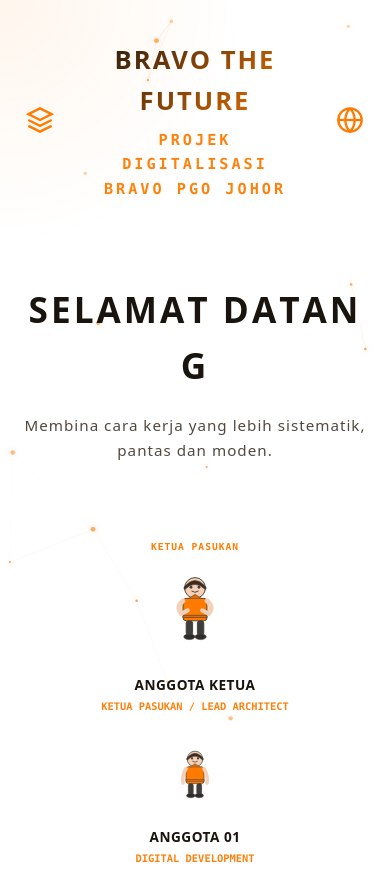
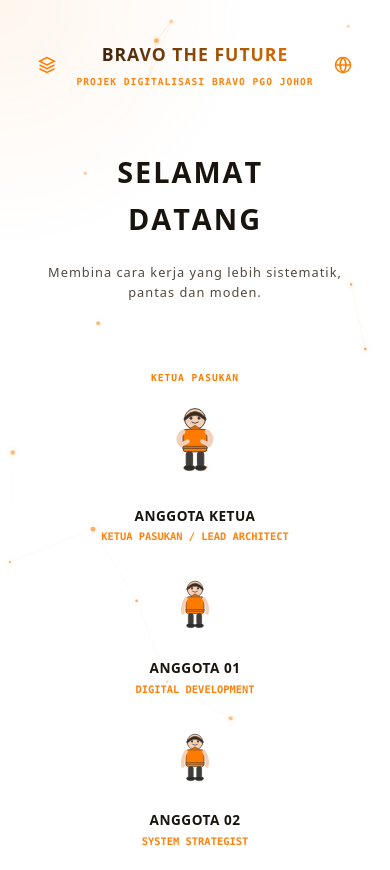
Before and after one commit to pgojhbravo5/BRAVO-THE-FUTURE, a website: page index.html in a window 390 px wide. Shown: the top 870 px of the page. Drawn offline with Linux system fonts and the light colour scheme.

Commit message:
Update index.html

```diff
--- a/index.html
+++ b/index.html
@@ -79,9 +79,6 @@
             pointer-events: none;
         }
 
-        /* Digital Grid — DIBUANG SEPENUHNYA */
-        /* .digital-grid { ... }  tidak lagi wujud */
-
         .cursor-glow {
             position: fixed;
             width: 500px;
@@ -200,12 +197,13 @@
            ========================================================================== */
         .hero-section {
             text-align: center;
-            padding: 60px 0 40px;
-            min-height: 220px;
+            padding: 40px 0 30px;
+            min-height: 200px;
             display: flex;
             flex-direction: column;
             align-items: center;
             justify-content: center;
+            width: 100%;
         }
 
         .greeting-container {
@@ -218,9 +216,23 @@
             flex-wrap: wrap;
             justify-content: center;
             text-shadow: none;
-        }
-
-        .char-span {
+            text-align: center;
+            width: 100%;
+            max-width: 900px;
+            margin-left: auto;
+            margin-right: auto;
+        }
+
+        /* Setiap perkataan dalam baris berasingan untuk ucapan selamat datang */
+        .greeting-line {
+            display: flex;
+            flex-wrap: wrap;
+            justify-content: center;
+            width: 100%;
+            gap: 0 4px;
+        }
+
+        .greeting-line .char-span {
             display: inline-block;
             opacity: 0;
             transform: translateY(10px);
@@ -229,10 +241,18 @@
             white-space: pre;
         }
 
-        .char-span.visible {
+        .greeting-line .char-span.visible {
             opacity: 1;
             transform: translateY(0);
             filter: blur(0);
+        }
+
+        /* Pembahagian perkataan secara berbaris */
+        .greeting-word {
+            display: inline-flex;
+            flex-wrap: wrap;
+            justify-content: center;
+            margin: 0 3px;
         }
 
         .hero-subtext {
@@ -244,6 +264,7 @@
             transition: opacity 1s ease 0.5s;
             font-weight: 400;
             letter-spacing: 1px;
+            text-align: center;
         }
 
         .hero-subtext.visible {
@@ -1065,15 +1086,44 @@
 
         @media (max-width: 768px) {
             .brand-title {
-                font-size: 1.6rem;
+                font-size: 1.4rem;
                 letter-spacing: 2px;
             }
+            .brand-subtitle {
+                font-size: 0.75rem;
+                letter-spacing: 2px;
+            }
+            .header-top {
+                gap: 15px;
+            }
+            .logo-badge {
+                width: 48px;
+                height: 48px;
+            }
+            .logo-badge svg {
+                width: 22px;
+                height: 22px;
+            }
+
+            /* Saiz teks ucapan pada telefon - lebih kecil dan padat */
             .greeting-container {
-                font-size: 2.2rem;
+                font-size: 2.4rem;
                 letter-spacing: 3px;
-            }
+                max-width: 100%;
+                padding: 0 10px;
+            }
+
+            .greeting-line {
+                gap: 0 2px;
+            }
+
+            .greeting-word {
+                margin: 0 2px;
+            }
+
             .hero-subtext {
-                font-size: 0.95rem;
+                font-size: 0.9rem;
+                padding: 0 15px;
             }
 
             .glass-cards-grid {
@@ -1130,6 +1180,46 @@
         }
 
         @media (max-width: 480px) {
+            .brand-title {
+                font-size: 1.1rem;
+                letter-spacing: 1px;
+            }
+            .brand-subtitle {
+                font-size: 0.6rem;
+                letter-spacing: 1px;
+            }
+            .header-top {
+                gap: 10px;
+            }
+            .logo-badge {
+                width: 38px;
+                height: 38px;
+            }
+            .logo-badge svg {
+                width: 18px;
+                height: 18px;
+            }
+
+            /* Saiz teks ucapan pada telefon kecil - lebih kecil */
+            .greeting-container {
+                font-size: 1.8rem;
+                letter-spacing: 2px;
+                padding: 0 5px;
+            }
+
+            .greeting-line {
+                gap: 0 1px;
+            }
+
+            .greeting-word {
+                margin: 0 1px;
+            }
+
+            .hero-subtext {
+                font-size: 0.8rem;
+                padding: 0 10px;
+            }
+
             .node-leader .avatar-wrapper {
                 width: 100px;
                 height: 100px;
@@ -1155,6 +1245,16 @@
             .footer-siren svg {
                 width: 50px;
                 height: 50px;
+            }
+            .section-title {
+                font-size: 1.5rem;
+            }
+            .card-body-text {
+                font-size: 1.1rem;
+            }
+            .msg-line {
+                font-size: 0.85rem;
+                letter-spacing: 2px;
             }
         }
 
@@ -1666,26 +1766,62 @@
 
         /* --------------------------------------------------------------------------
            3. ANIMASI SELAMAT DATANG (LETTER BY LETTER FADE + BLUR)
+              - Setiap perkataan dalam baris yang berasingan
+              - Dipusatkan dengan flex
            -------------------------------------------------------------------------- */
         function animateGreeting() {
             const container = document.getElementById('greetingContainer');
             const text = PROJECT_CONFIG.GREETING;
             container.innerHTML = '';
 
-            text.split('').forEach((char, index) => {
-                const span = document.createElement('span');
-                span.className = 'char-span';
-                span.textContent = char === ' ' ? '\u00A0' : char;
-                container.appendChild(span);
-
+            // Pisahkan perkataan mengikut ruang
+            const words = text.split(' ');
+
+            // Untuk setiap perkataan, buat div pembungkus baris
+            words.forEach((word, wordIndex) => {
+                const wordDiv = document.createElement('div');
+                wordDiv.className = 'greeting-line';
+
+                // Bungkus setiap perkataan dalam span untuk flex
+                const wordSpan = document.createElement('span');
+                wordSpan.className = 'greeting-word';
+
+                // Pecah perkataan kepada huruf
+                word.split('').forEach((char, charIndex) => {
+                    const span = document.createElement('span');
+                    span.className = 'char-span';
+                    span.textContent = char;
+                    span.dataset.wordIndex = wordIndex;
+                    span.dataset.charIndex = charIndex;
+                    wordSpan.appendChild(span);
+                });
+
+                wordDiv.appendChild(wordSpan);
+                container.appendChild(wordDiv);
+
+                // Tambah ruang selepas perkataan (kecuali perkataan terakhir)
+                if (wordIndex < words.length - 1) {
+                    const space = document.createElement('span');
+                    space.className = 'char-span';
+                    space.textContent = '\u00A0';
+                    space.style.width = '0.3em';
+                    space.style.display = 'inline-block';
+                    // Tambah ruang ke baris semasa
+                    wordDiv.appendChild(space);
+                }
+            });
+
+            // Kira semua span.char-span
+            const allChars = container.querySelectorAll('.char-span');
+            allChars.forEach((span, index) => {
                 setTimeout(() => {
                     span.classList.add('visible');
-                }, 1200 + index * 90);
+                }, 1200 + index * 70);
             });
 
             setTimeout(() => {
                 document.getElementById('heroSubtext').classList.add('visible');
-            }, 1200 + text.length * 90 + 300);
+            }, 1200 + allChars.length * 70 + 300);
         }
 
         /* --------------------------------------------------------------------------
```
